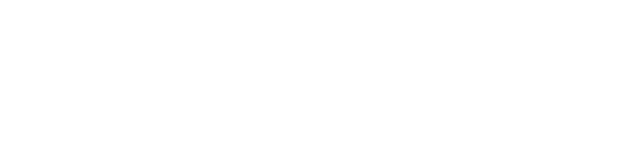
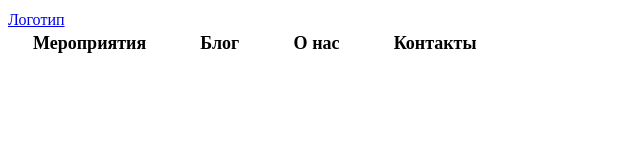
Before and after one commit to dragen62/dragen62.github.io, a plain HTML site: page index.html in a window 1280 px wide. Shown: the whole page, without its empty margins (0-640 px from the left). Drawn offline with nearby package versions, Linux system fonts and the light colour scheme.

Commit message:
Add base styles for nav-link

```diff
--- a/index.html
+++ b/index.html
@@ -3,6 +3,9 @@
   <meta charset="UTF-8">
   <title>Lenni Art</title>
   <link rel="stylesheet" href="/styles/styles.css?ver=0">
+  <link rel="preconnect" href="https://fonts.googleapis.com">
+  <link rel="preconnect" href="https://fonts.gstatic.com" crossorigin>
+  <link href="https://fonts.googleapis.com/css2?family=Lora:wght@400;500;600;700&family=Open+Sans:wght@400;500;600;700&display=swap" rel="stylesheet">
 </head>
 <body>
   <header class="page-header">
@@ -12,7 +15,18 @@
   <main class="main">
     <div class="home">
       <header class="main-header home__main-header">
+        <a href="index.html" class="page-header__logo">Логотип</a>
 
+        <nav class="page-header__nav">
+
+        </nav>
+
+        <a href="#" class="btn pahe-header__user-btn">
+          <a href="#" class="page-header__nav-link">Мероприятия</a>
+          <a href="#" class="page-header__nav-link">Блог</a>
+          <a href="#" class="page-header__nav-link">О нас</a>
+          <a href="#" class="page-header__nav-link">Контакты</a>
+        </a>
       </header>
 
       <section class="offers home__offers">
--- a/styles/styles.css
+++ b/styles/styles.css
@@ -1,9 +1,22 @@
+body{
+  font-family: "Open Sans", serif;
+  font-size: 16px;
+  font-weight: 400;
+  font-style: normal;
+  line-height: 1.375;
+}
+
 .page-header{
 
 }
 
-.main{
-
+.page-header__nav-link {
+  margin: 0 25px;
+  font-weight: 600;
+  font-size: 18px;
+  line-height: 25px;
+  text-decoration: none;
+  color: #000000;
 }
 
 .page-footer{
```
